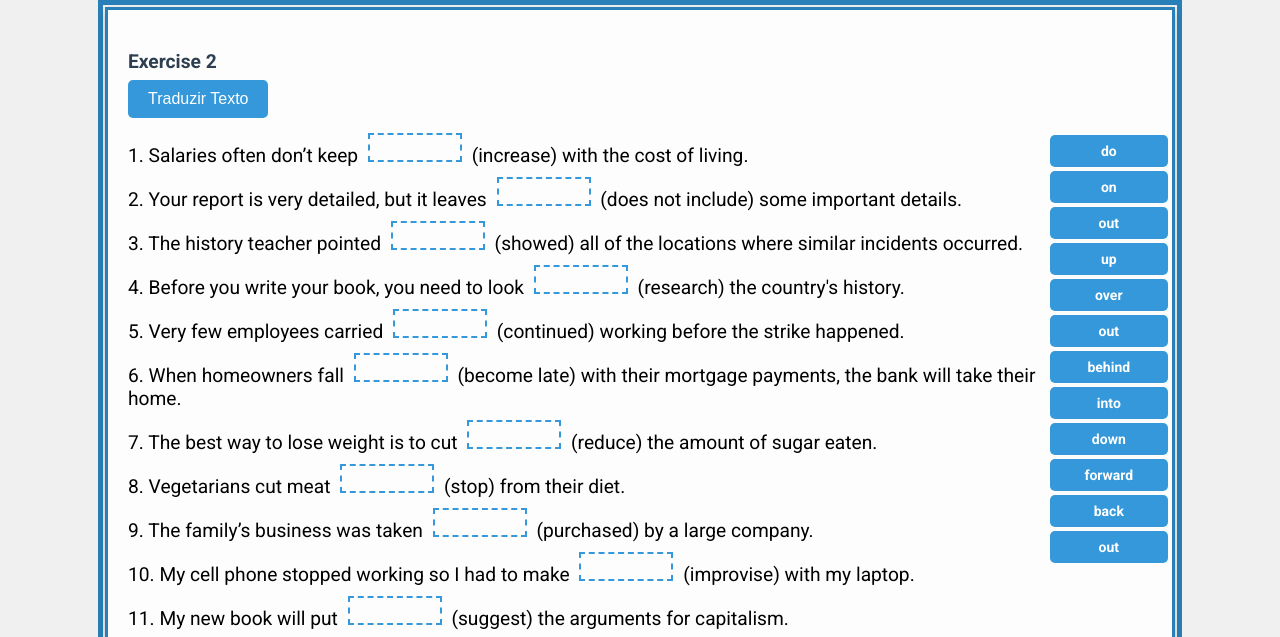
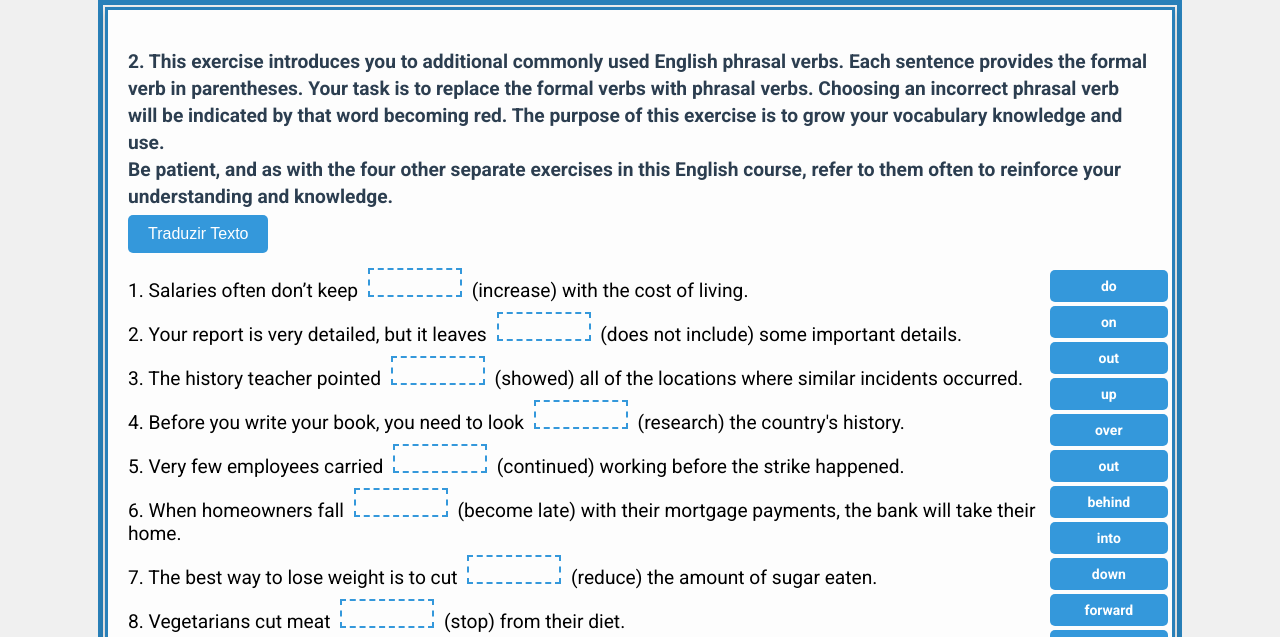
Before and after one commit to davidsouza06/English, a plain HTML site: page 2.html in a window 1280 px wide. Shown: the top 637 px of the page. Drawn offline with Linux system fonts and the light colour scheme.

Commit message:
Update 2.html

```diff
--- a/2.html
+++ b/2.html
@@ -15,7 +15,10 @@
                 <!-- Página 1 -->
                 <div id="page1" class="page">
                     <h3 id="exercise-text">
-                        Exercise 2
+                        2. This exercise introduces you to additional commonly used English phrasal verbs. Each sentence provides the formal verb in parentheses.
+                        Your task is to replace the formal verbs with phrasal verbs. Choosing an incorrect phrasal verb will be indicated by that word becoming red.
+                        The purpose of this exercise is to grow your vocabulary knowledge and use.</br>
+                        Be patient, and as with the four other separate exercises in this English course, refer to them often to reinforce your understanding and knowledge.
                     </h3>
 
                     <button class="translate-btn" onclick="toggleTranslation()">Traduzir Texto</button>
```
